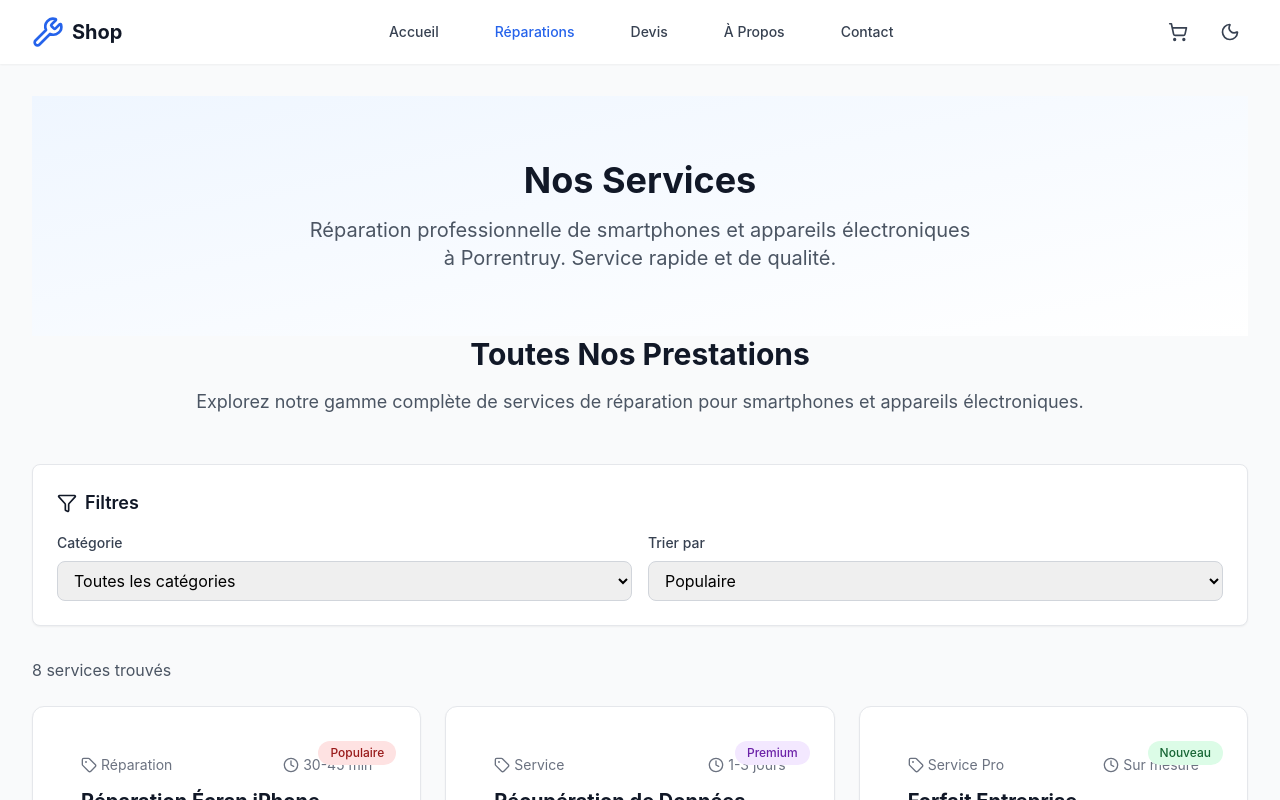
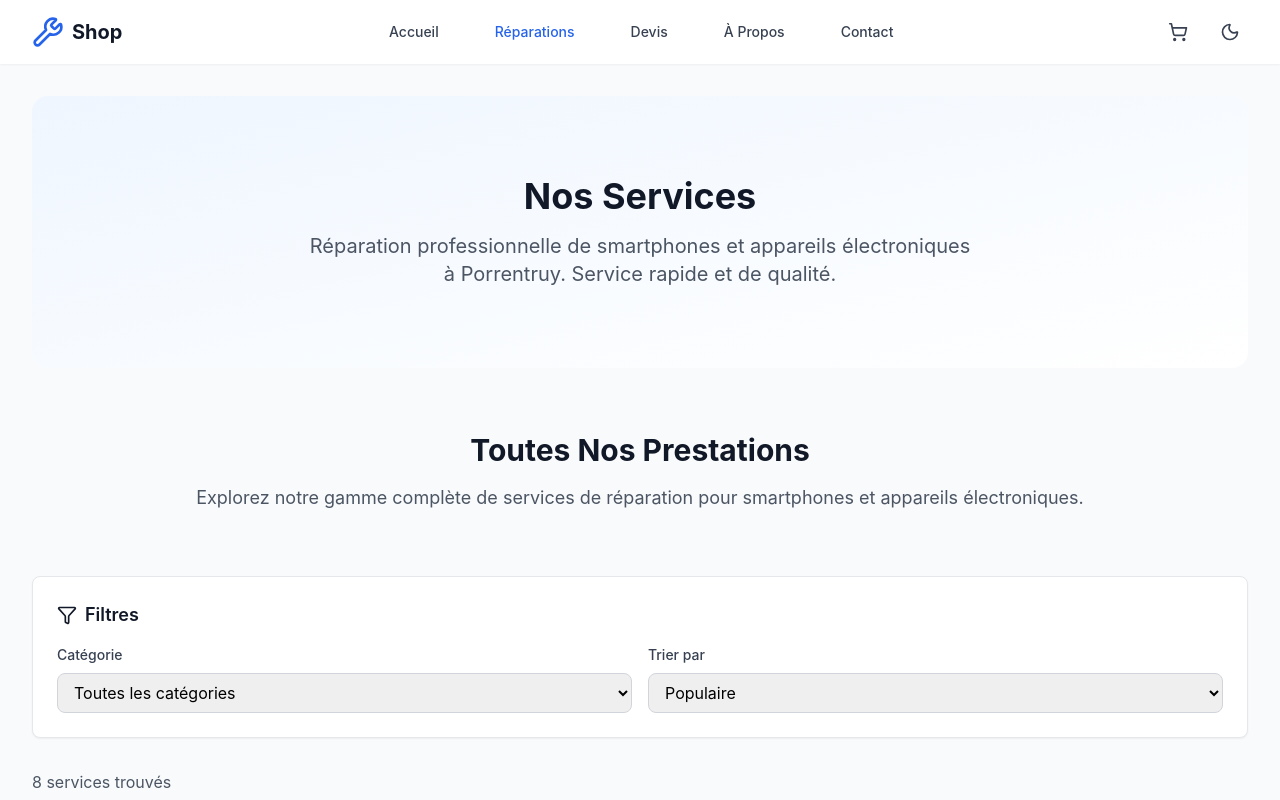
Before and after one commit to Iniddeee/site_vitrine_shop, a Vue app: page /services in a window 1280 px wide. Shown: the top 800 px of the page. Built offline with nearby package versions, Linux system fonts and the light colour scheme.

Commit message:
Improve Services page UI: add spacing and rounded corners

```diff
--- a/src/pages/Services.vue
+++ b/src/pages/Services.vue
@@ -84,12 +84,12 @@ const handleFilter = (newFilters: { category: string; sortBy: string }) => {
     <div class="max-w-7xl mx-auto px-4 sm:px-6 lg:px-8">
       <!-- Hero Section -->
       <section
-        class="bg-gradient-to-br from-primary-50 to-white dark:from-gray-900 dark:to-gray-800 py-16"
+        class="bg-gradient-to-br from-primary-50 to-white dark:from-gray-900 dark:to-gray-800 py-20 mb-16 rounded-2xl"
       >
         <div class="max-w-7xl mx-auto px-4 sm:px-6 lg:px-8">
           <div class="text-center">
-            <h1 class="text-4xl font-bold text-gray-900 dark:text-white">Nos Services</h1>
-            <p class="mt-4 max-w-2xl mx-auto text-xl text-gray-600 dark:text-gray-400">
+            <h1 class="text-4xl font-bold text-gray-900 dark:text-white mb-4">Nos Services</h1>
+            <p class="max-w-2xl mx-auto text-xl text-gray-600 dark:text-gray-400">
               Réparation professionnelle de smartphones et appareils électroniques à Porrentruy.
               Service rapide et de qualité.
             </p>
@@ -98,7 +98,7 @@ const handleFilter = (newFilters: { category: string; sortBy: string }) => {
       </section>
 
       <!-- Header -->
-      <div class="text-center mb-12">
+      <div class="text-center mb-16 mt-12">
         <h2 class="text-3xl font-bold text-gray-900 dark:text-white">Toutes Nos Prestations</h2>
         <p class="mt-4 text-lg text-gray-600 dark:text-gray-400">
           Explorez notre gamme complète de services de réparation pour smartphones et appareils
```
